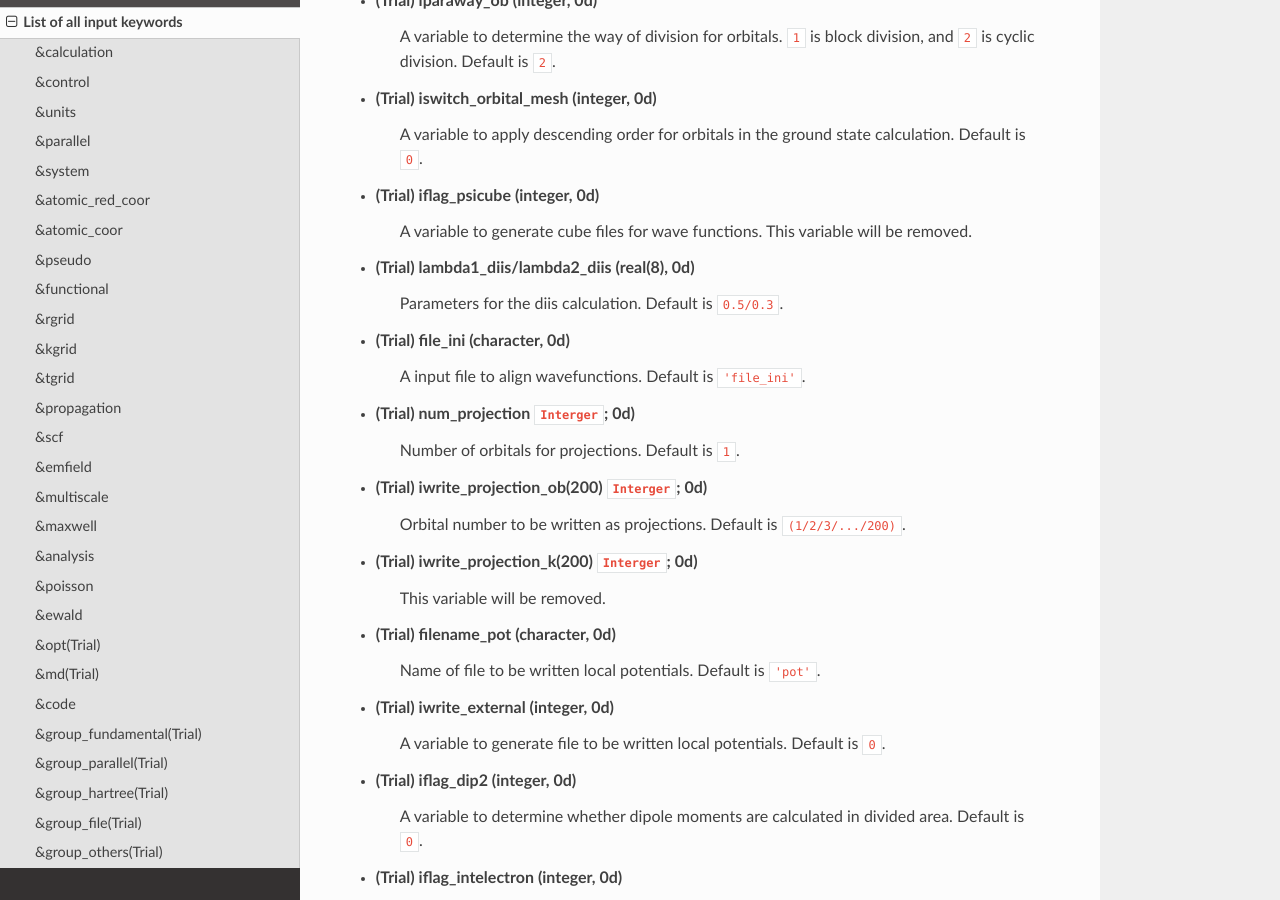
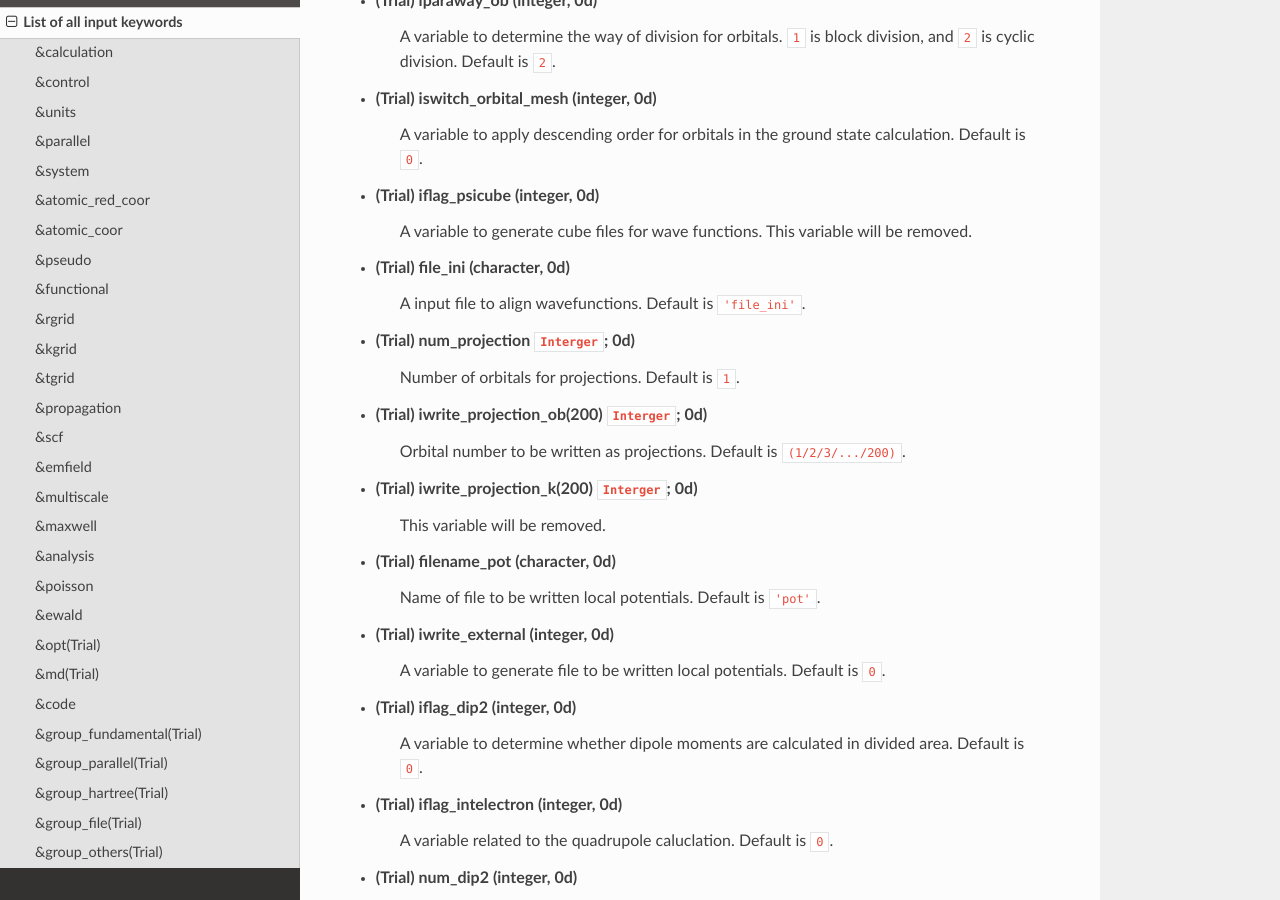
Before and after one commit to SALMON-TDDFT/SALMON-DOCS, a Sphinx documentation site: the page built from source/input_keyword_list.rst, in a window 1280 px wide and 900 px high, scrolled down 22108 px. Built offline with Sphinx 7.4.7 and the Read the Docs theme 2.0.0, drawn with Linux system fonts in a browser that asks for light colours; formulas are drawn with MathJax 3.

Commit message:
Update input_keyword_list.rst
remove variables for rmmdiis

```diff
--- a/source/input_keyword_list.rst
+++ b/source/input_keyword_list.rst
@@ -1021,10 +1021,6 @@ Input for psudopotentials. Size of array (:) is equal to ``&system/nelem``.
 - (Trial) **iflag_psicube** (integer, 0d)
    A variable to generate cube files for wave functions. This variable will be removed.
 
-- (Trial) **lambda1_diis/lambda2_diis** (real(8), 0d)
-   Parameters for the diis calculation.
-   Default is ``0.5/0.3``.
-
 - (Trial) **file_ini** (character, 0d)
    A input file to align wavefunctions.
    Default is ``'file_ini'``.
```
